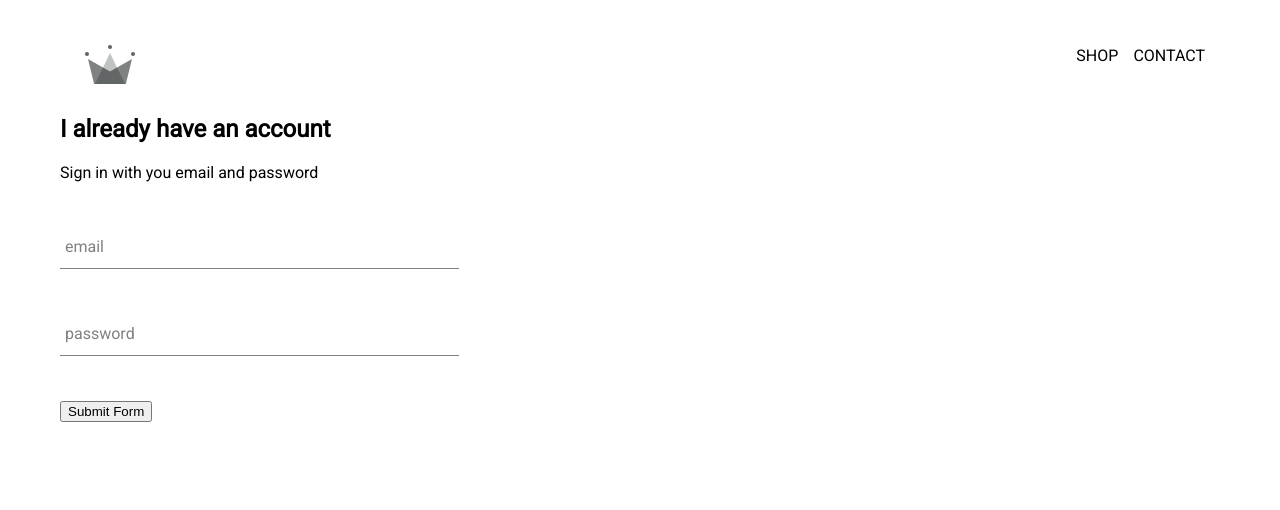
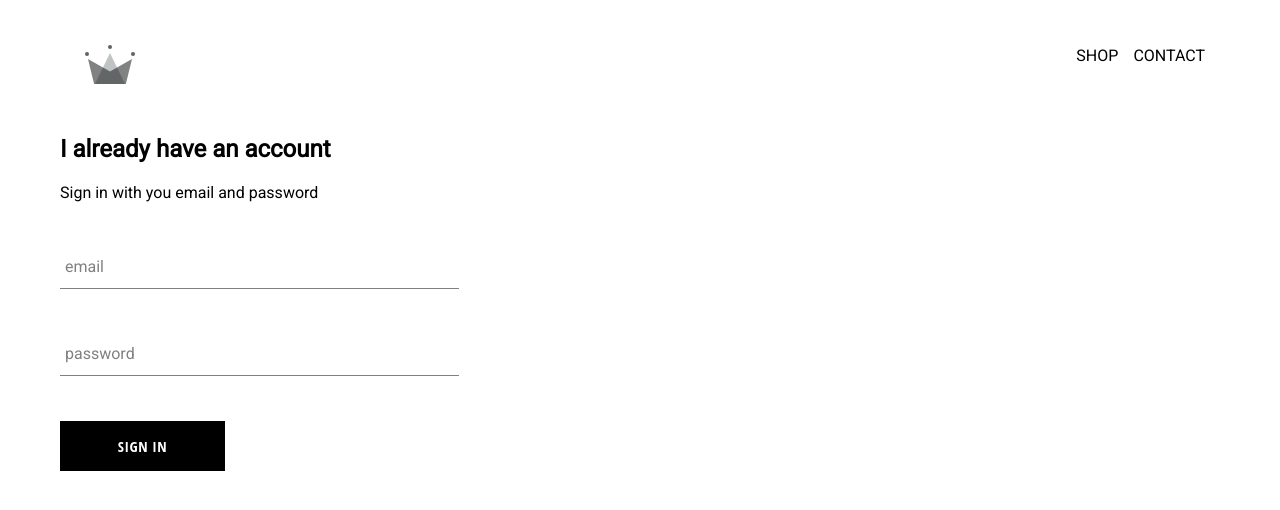
Before and after one commit to Cymon-analysis/crwn-clothing, a React (Create React App) app: page /signin in a window 1280 px wide. Shown: the top 510 px of the page. Built offline with nearby package versions, Linux system fonts and the light colour scheme.

Commit message:
add custom button component

```diff
--- /dev/null
+++ b/src/components/custom-button/custom-button.component.jsx
@@ -0,0 +1,11 @@
+import React from 'react';
+
+import './custom-button.styles.scss';
+
+const CustomButton = ({ children, ...otherProps}) => (
+    <button className='custom-button' {...otherProps}>
+        {children}
+    </button>
+);
+
+export default CustomButton;
--- /dev/null
+++ b/src/components/custom-button/custom-button.styles.scss
@@ -0,0 +1,22 @@
+.custom-button {
+    min-width: 165px;
+    width: auto;
+    height: 50px;
+    letter-spacing: 0.5px;
+    line-height: 50px;
+    padding: 0 35px 0 35px;
+    font-size: 15px;
+    background-color: black;
+    color: white;
+    text-transform: uppercase;
+    font-family: 'Open Sans Condensed';
+    font-weight: bolder;
+    border: none;
+    cursor: pointer;
+
+    &:hover {
+      background-color: white;
+      color: black;
+      border: 1px solid black;
+    }
+  }
--- a/src/components/sign-in/sign-in.component.jsx
+++ b/src/components/sign-in/sign-in.component.jsx
@@ -1,6 +1,7 @@
 import React from 'react';
 
 import FormInput from '../form-input/form-input.component';
+import CustomButton from '../custom-button/custom-button.component';
 
 import './sign-in.styles.scss';
 
@@ -38,7 +39,7 @@
                 <form onSubmit={this.handleSubmit}>
                     <FormInput name='email' type='email' value={this.state.email} handleChange={this.handleChange} label="email" required />
                     <FormInput name='password' type='password' value={this.state.password} handleChange={this.handleChange} label="password" required />
-                    <input type='submit' value='Submit Form' />
+                    <CustomButton type='submit'> Sign in </CustomButton>
                 </form>
             </div>
         )
--- a/src/components/sign-in/sign-in.styles.scss
+++ b/src/components/sign-in/sign-in.styles.scss
@@ -1,3 +1,9 @@
 .sign-in {
     width: 30vw;
+    display:flex;
+    flex-direction: column;
+
+    .title {
+        margin: 10px 0;
+    }
 }
```
